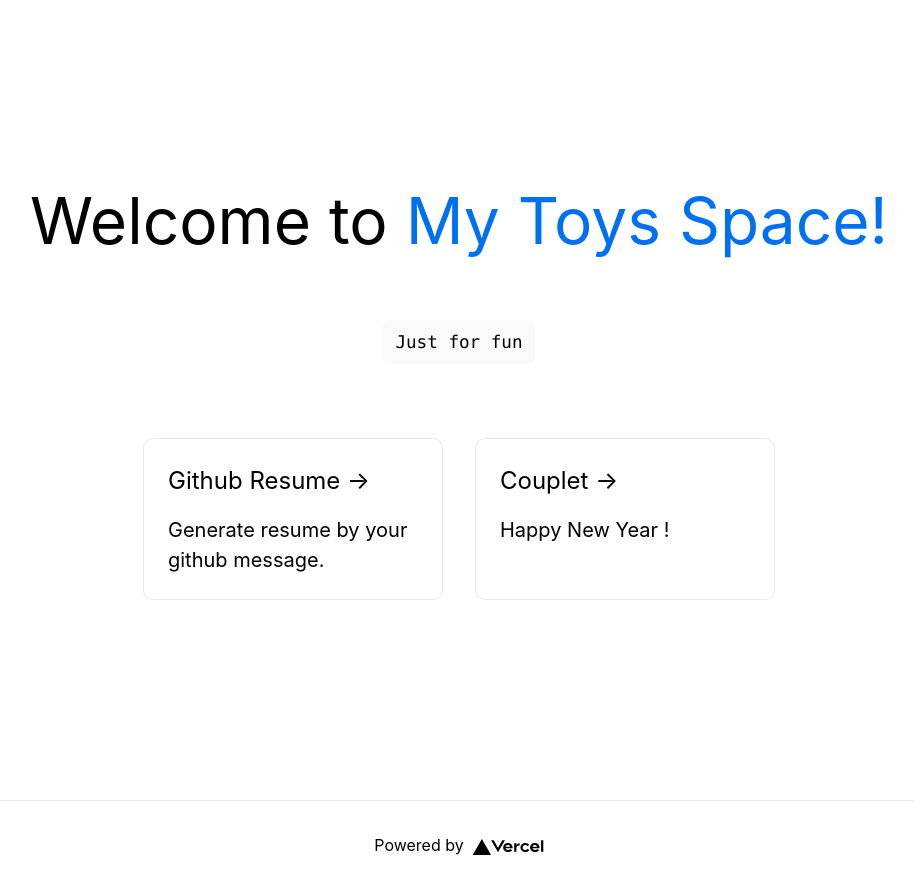
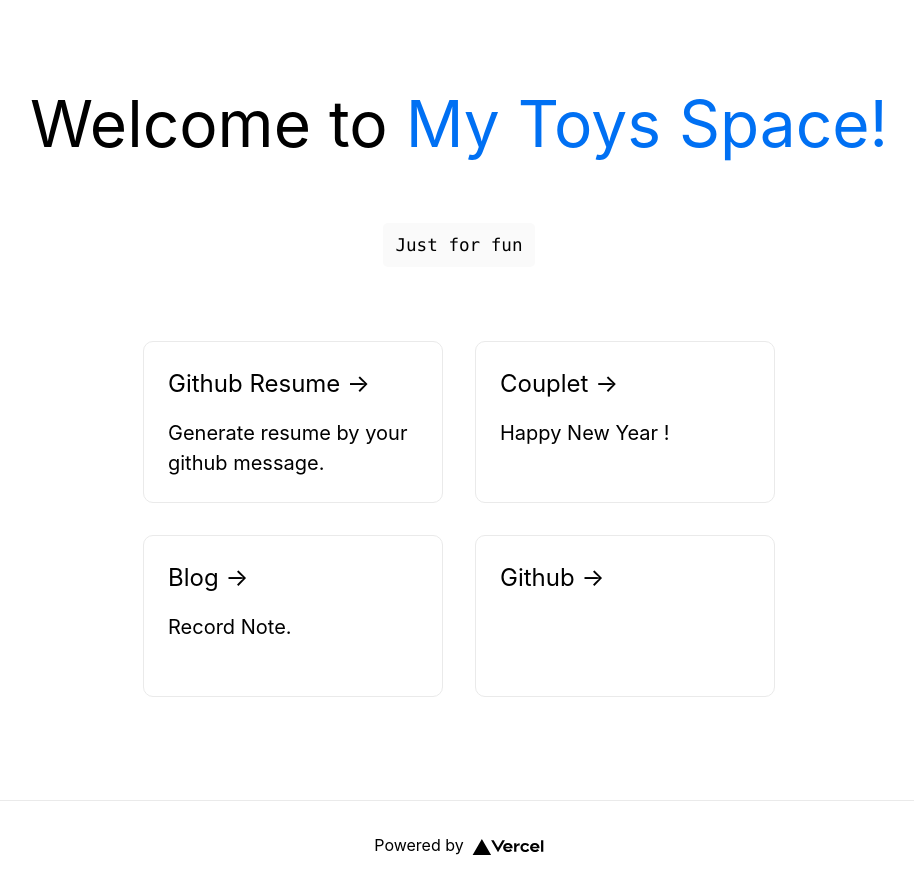
Before and after one commit to SHUAXINDIARY/Toys, a Next.js app: page / in a window 1280 px wide. Shown: the whole page, without its empty margins (181-1095 px from the left). Built offline with nearby package versions, Linux system fonts and the light colour scheme.

Commit message:
feat: change index msg

```diff
--- a/pages/index.tsx
+++ b/pages/index.tsx
@@ -48,23 +48,23 @@ const Home: NextPage = () => {
             </div>
           </Link>
 
-          {/* <a
-            href="https://github.com/vercel/next.js/tree/canary/examples"
-            className={styles.card}
+          <a
+            href="https://blog.shuaxindiary.cn"
+            target="_blank"
+            rel="noreferrer"
           >
-            <h2>Examples &rarr;</h2>
-            <p>Discover and deploy boilerplate example Next.js projects.</p>
+            <div className={styles.card}>
+              <h2>Blog &rarr;</h2>
+              <p>Record Note.</p>
+            </div>
           </a>
 
-          <a
-            href="https://vercel.com/new?utm_source=create-next-app&utm_medium=default-template&utm_campaign=create-next-app"
-            className={styles.card}
-          >
-            <h2>Deploy &rarr;</h2>
-            <p>
-              Instantly deploy your Next.js site to a public URL with Vercel.
-            </p>
-          </a> */}
+          <a href="https://github.com/SHUAXINDIARY">
+            <div className={styles.card}>
+              <h2>Github &rarr;</h2>
+              <p>{/* My github home page. */}</p>
+            </div>
+          </a>
         </div>
       </main>
 
--- a/styles/Home.module.css
+++ b/styles/Home.module.css
@@ -76,6 +76,7 @@
 .card {
   min-height: 162px;
   min-width: 300px;
+  cursor: pointer;
   margin: 1rem;
   padding: 1.5rem;
   text-align: left;
```
